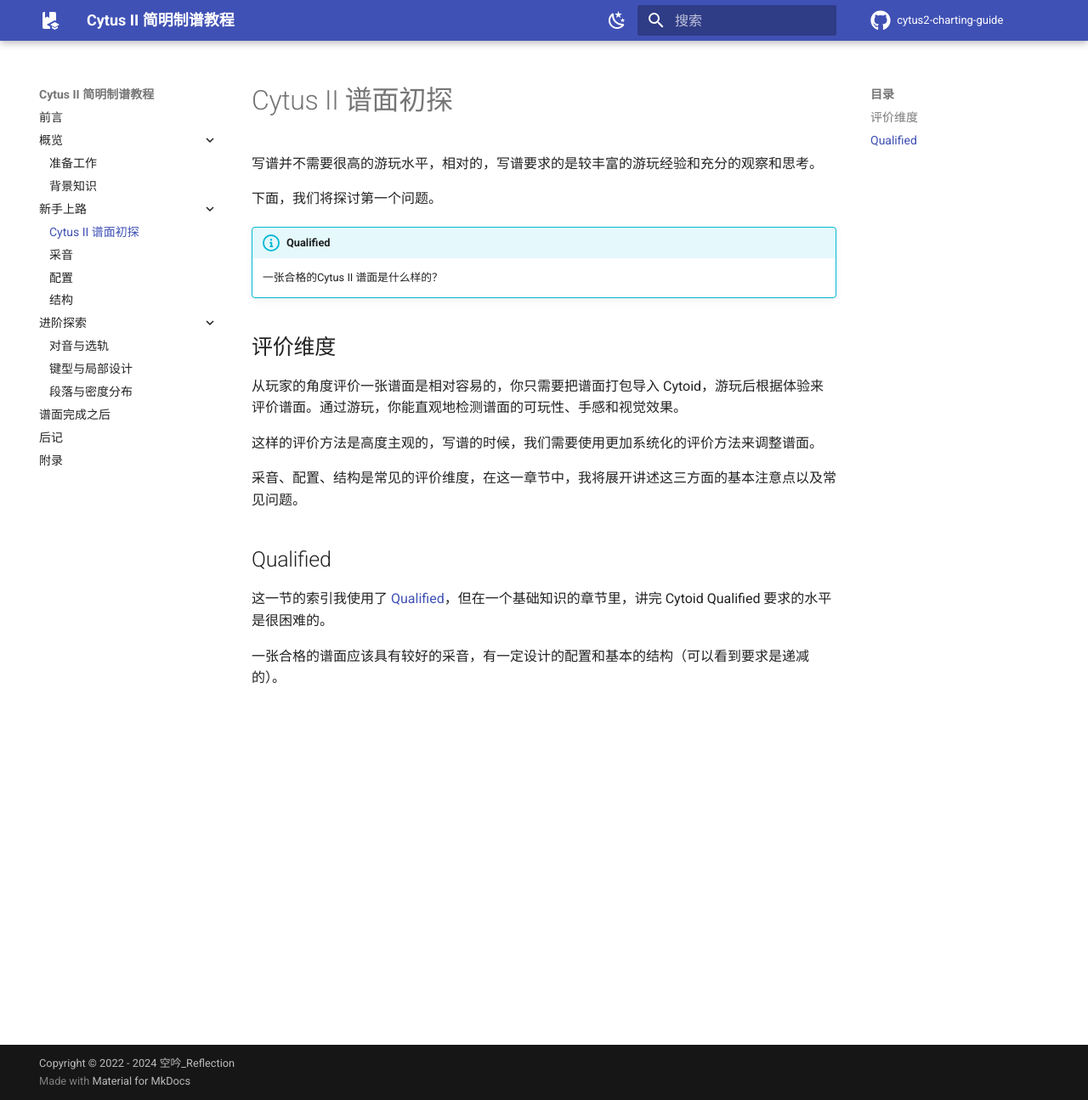
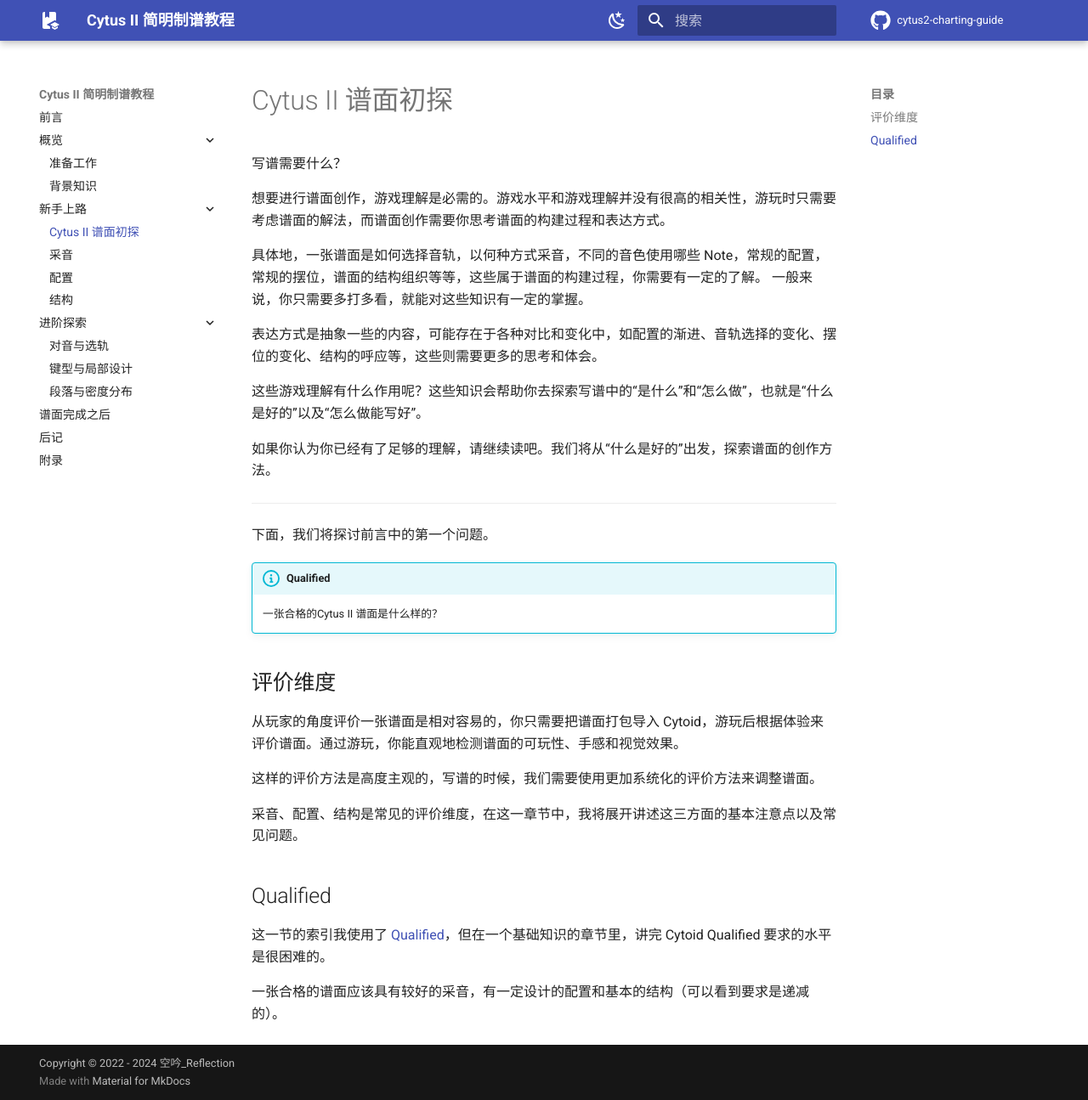
Before and after one commit to ky-reflection/cytus2-charting-guide, an MkDocs documentation site: the page built from docs/Qualified/Sostenuto.md, in a window 1280 px wide and 1295 px high. Shown: the whole window at 85% size. Built offline with MkDocs 1.6.1 and Material for MkDocs 9.7.7, drawn with Linux system fonts in a browser that asks for light colours; comment, search, counter and statistics services are not loaded.

Commit message:
Sostenuto

```diff
--- a/docs/Basic/Adagietto.md
+++ b/docs/Basic/Adagietto.md
@@ -2,7 +2,7 @@
 
 ## 乐理
 
-制谱需要用到一定的乐理知识，一方面，辨识节奏能够显著地提高采音的效率和准确率，另一方面，使用术语有助于沟通。
+制谱需要用到一定的乐理知识。一方面，正确辨识节奏能够显著地提高采音的效率和准确率，另一方面，使用合适的术语也有助于谱面交流。
 
 你需要掌握的乐理知识包括常见的[节拍](https://zh.wikipedia.org/wiki/%E8%8A%82%E6%8B%8D)、[记谱方法](https://zh.wikipedia.org/zh-cn/%E4%BA%94%E7%B7%9A%E8%AD%9C)等。
 
@@ -10,15 +10,15 @@
 
 在音乐中，节拍指有规律地重复出现的重音。
 
-Cytus II 谱面中的页面和音乐小节是对应的。在上一节中，我提到了时基 TimeBase 的默认值是 480 Tick，亦即一拍的长度是 480 Tick。
+Cytus II 谱面中的页面和音乐小节是对应的。在上一节中，我提到了时基 TimeBase 的默认值是 480 Tick，亦即一拍的长度是 480 Tick。音乐的节拍会影响一页的拍数，BPM 不变时，节拍会影响线速。
 
-正确辨认音乐的节拍非常重要，错误的节拍和错误的 BPM 一样致命。
+所以，正确辨认音乐的节拍非常重要。错误的节拍和错误的 BPM 一样致命，它们都会导致起拍点的偏移。
 
 三拍子通常呈现出强弱弱或强弱弱次强弱弱的节奏，相对容易辨认。对于三拍子的音乐，常用的页长将是 720 Tick 和 1440 Tick。
 
 ![3-4](Adagietto.assets/3-4_meter.png)
 
-对于更复杂的节拍，可以观察其重拍、旋律或乐句重复的周期，以此划分小节，根据小节内的拍数确定节拍和对应的页长。实际操作时，可以按照旋律结构或其他依据，将特殊节拍拆解成较短的节拍来调整页长，以适应 Cytus II 的表达方式。一个直观的例子是 [BloodyMare](https://ct2view.the-kitti.com/chartlist/ivy001_009/chaos) 对七拍子的处理。
+对于更复杂的节拍，可以观察其重拍、旋律或乐句重复的周期，以此划分小节，根据小节内的拍数确定节拍和对应的页长。实际操作时，可以直接使用对应的页长，也可以按照旋律结构或其他依据，将特殊节拍拆解成不均匀的较短节拍来调整页长，以适应 Cytus II 的表达方式。一个直观的例子是 [BloodyMare](https://ct2view.the-kitti.com/chartlist/ivy001_009/chaos) 对七拍子的处理。
 
 
 ???+ info "X 分音"
@@ -51,9 +51,9 @@
 
 <!-- Cytus II 谱面中的 Note 由谱面文件中的 `note_list` 控制，在 Cylheim 中，音符管理统筹了 Note 的 ID、页面、Tick、类型、AR 等属性。 -->
 
-Cytus I 只有 Click，Drag 和 Hold 三种 Note。在一代的基础上，二代添加了 Flick 和 Long Hold，以丰富音色和长音的表现。Cytus II 2.0 更新加入了 C-Drag，即点锁。
+Cytus I 只有 Click，Drag 和 Hold 三种 Note。在一代的基础上，二代添加了 Flick 和 Long Hold，丰富了音色的表现，并提供了对长音的支持。Cytus II 2.0 更新加入了 C-Drag（点锁）。
 
-Cylheim 提供了 Down Click 和 Down Drag 两种 Note，在官谱中，这些 Note 仅用于和 Deemo 系列联动的 DREAM 和 DROP 难度谱面中。请不要在常规谱面中使用这些下落式 Note。
+Cylheim 提供了 Down Click 和 Down Drag 两种 Note，在官谱中，这些 Note 仅用于和 Deemo 系列相关的 DREAM 和 DROP 难度谱面中。不建议在常规谱面中使用这些下落式 Note。
 
 Cytus II 谱面对采音的要求是较高的，一般要求 Note 和音乐严格对应。
 
@@ -123,7 +122,9 @@
 
 不知道变速提示放哪里？没关系，Cylheim 可以一键生成变速提示，并提供了可以调整的参数。
 
-别忘了给你的谱面加上变速提示！
+变速提示的默认位置是线速变化两拍之前（也就是480 Tick 之前）。如果你想要自己放置变速提示，请遵守这一规范。请不要在没有发生对应速度变化的地方使用变速提示，追求演出效果可以使用自定义事件。
+
+别忘了给你的谱面加上必要的变速提示！
 
 ![speed_event](Adagietto.assets/speed_event.jpeg)
 
@@ -136,5 +137,4 @@
 !!! warning "滥用警告"
     不要滥用扫描线和事件的演出，尤其是你还不太清楚怎么提高谱面本身表现力的时候。
 
-
     在本身平平无奇的谱面上使用过头的特效可能会产生浮夸且可笑的效果。
--- a/docs/Qualified/Sostenuto.md
+++ b/docs/Qualified/Sostenuto.md
@@ -1,8 +1,21 @@
 # Cytus II 谱面初探
 
-写谱并不需要很高的游玩水平，相对的，写谱要求的是较丰富的游玩经验和充分的观察和思考。
+写谱需要什么？
 
-下面，我们将探讨第一个问题。
+想要进行谱面创作，游戏理解是必需的。游戏水平和游戏理解并没有很高的相关性，游玩时只需要考虑谱面的解法，而谱面创作需要你思考谱面的构建过程和表达方式。
+
+具体地，一张谱面是如何选择音轨，以何种方式采音，不同的音色使用哪些 Note，常规的配置，常规的摆位，谱面的结构组织等等，这些属于谱面的构建过程，你需要有一定的了解。
+一般来说，你只需要多打多看，就能对这些知识有一定的掌握。
+
+表达方式是抽象一些的内容，可能存在于各种对比和变化中，如配置的渐进、音轨选择的变化、摆位的变化、结构的呼应等，这些则需要更多的思考和体会。
+
+这些游戏理解有什么作用呢？这些知识会帮助你去探索写谱中的“是什么”和“怎么做”，也就是“什么是好的”以及“怎么做能写好”。
+
+如果你认为你已经有了足够的理解，请继续读吧。我们将从“什么是好的”出发，探索谱面的创作方法。
+
+---
+
+下面，我们将探讨前言中的第一个问题。
 
 !!! info "Qualified"
     一张合格的Cytus II 谱面是什么样的？
@@ -20,5 +33,3 @@
 这一节的索引我使用了 [Qualified](https://www.bilibili.com/read/cv19060788/)，但在一个基础知识的章节里，讲完 Cytoid Qualified 要求的水平是很困难的。
 
 一张合格的谱面应该具有较好的采音，有一定设计的配置和基本的结构（可以看到要求是递减的）。
-
-<!-- Cytoid 设立 Qualified 的一个重要目的是提供一批能够辅助确定  Rating 的谱面。 -->
```
Also changed, not shown: other parts of docs/Basic/Adagietto.md (+1 -2 lines), README.md (+1 -1 lines), docs/index.md (+2 -2 lines).
